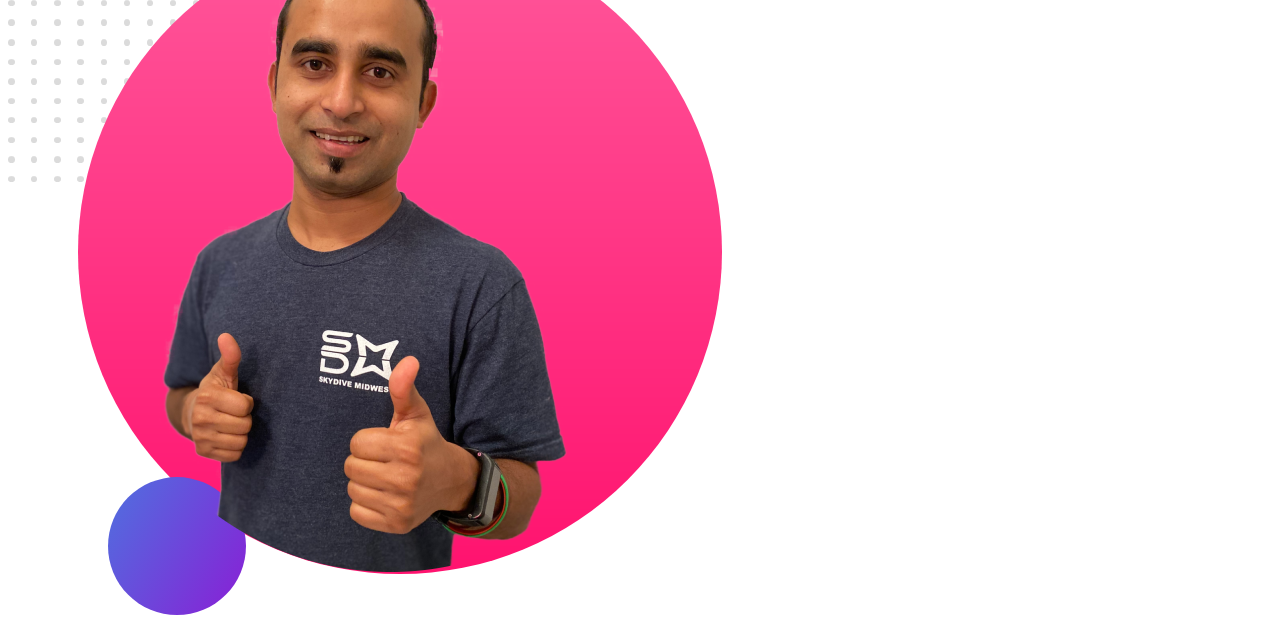
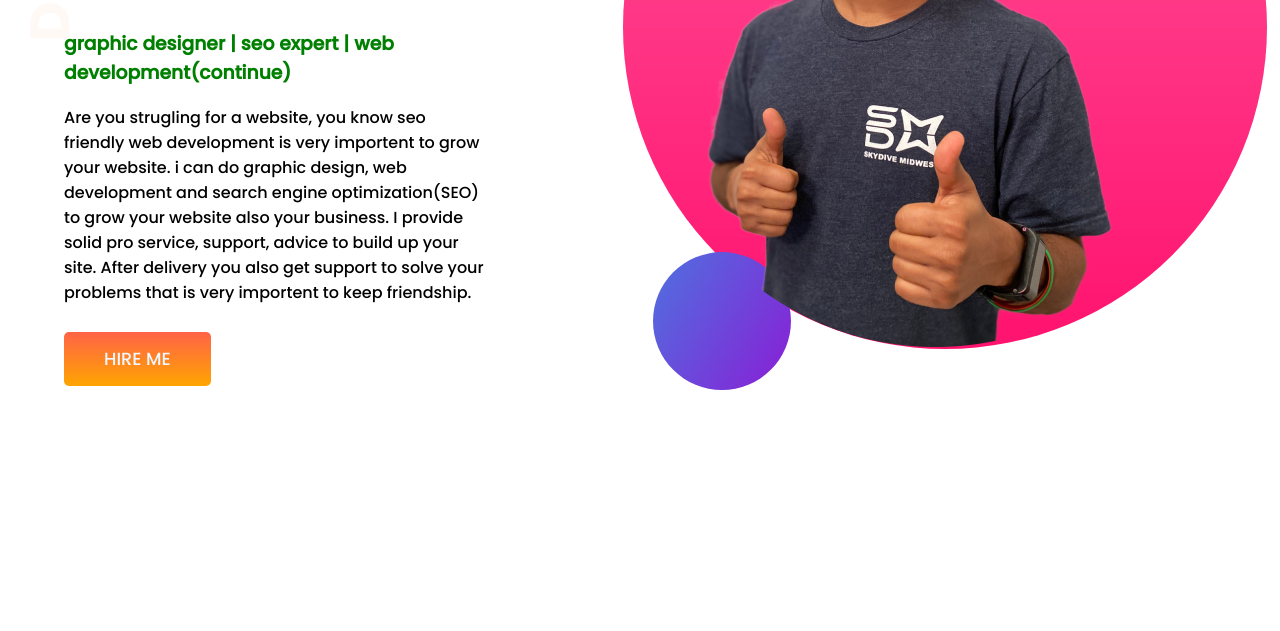
Before and after one commit to Sovan-Maitra/developer-portfolio, a plain HTML site: page index.html in a window 1280 px wide. Shown: the part 321-952 px from the top of the page. After the commit the page ends 800 px from the top, so only its background shows below. Drawn offline with Linux system fonts and the light colour scheme.

Commit message:
development commit

```diff
--- a/index.html
+++ b/index.html
@@ -13,10 +13,19 @@
 </head>
 
 <body>
-    <h1>Welcome to</h1>
-    <h1><span class="color-change">Sovan Maitra's</span> Bhubon</h1>
-    <img src="images/jhankar2.png" alt="programming hero teacher">
+    <section class="top-banner">
+        <div class="half-width">
+            <h1>Welcome to</h1>
+        <h1><span class="color-change">Sovan Maitra's</span> Bhubon</h1>
+        <h3 class="h3-color">graphic designer | seo expert | web development(continue)</h3>
+        <p>Are you strugling for a website, you know seo friendly web development is very importent to grow your website. i can do graphic design, web development and search engine optimization(SEO) to grow your website also your business. I provide solid pro service, support, advice to build up your site. After delivery you also get support to solve your problems that is very importent to keep friendship.  </p><br>
+        <a class="link-button" target="_blank" href="https://www.linkedin.com/feed/">HIRE ME</a>
+        </div>
+        <div class="half-width pad-top">
+            <img src="images/jhankar2.png" alt="programming hero teacher">
+        </div>
 
+    </section>
 </body>
 
 </html>
--- a/style.css
+++ b/style.css
@@ -1,5 +1,6 @@
 body {
     font-family: 'Poppins', sans-serif;
+    margin: 0%;
 }
 h1{
     font-size: 50px;
@@ -9,3 +10,30 @@ h1{
     ;
 
 }
+section{
+    display: inline-flex;
+}
+.half-width{
+    width: 80%;
+    padding-left: 5%;
+}
+.pad-top{
+    padding-top: 2%;
+    padding-right: 1%;
+}
+.h3-color{
+    color: green;
+}
+.link-button{
+    text-decoration: none;
+    background-image: linear-gradient(tomato, orange);
+    border-radius: 5px;
+    padding: 15px 40px;
+    color: aliceblue;
+    font-size: 1.1em;
+
+}
+.top-banner{
+    background-image: url(images/top-banner.png);
+    background-repeat: no-repeat;
+}
```
